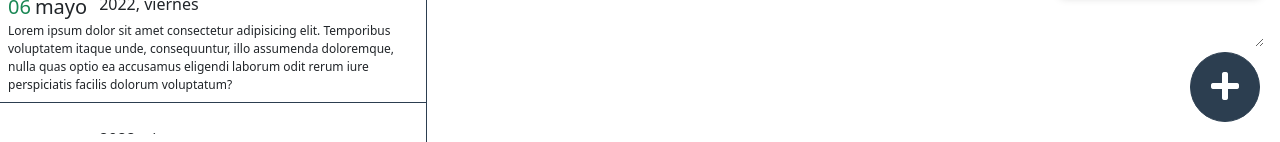
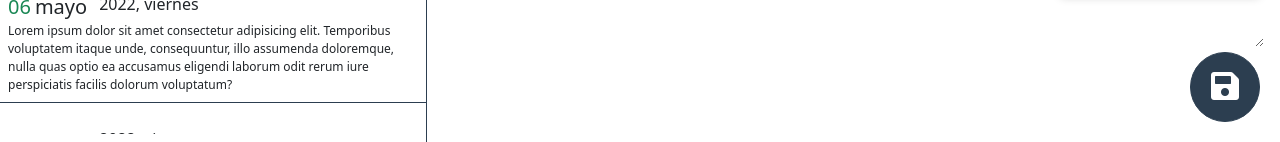
Before and after one commit to HabacucSoto/journal-app, a Vue app: page /#/daybook/1 in a window 1280 px wide. Shown: the part 658-800 px from the top of the page. Built offline with nearby package versions, Linux system fonts and the light colour scheme.

Commit message:
added props: icon to fab component

```diff
--- a/src/modules/daybook/components/Fab.vue
+++ b/src/modules/daybook/components/Fab.vue
@@ -1,11 +1,18 @@
 <template>
     <button class="btn btn-primary">
-        <i class="fa fa-2x fa-plus"></i>
+        <i class="fa fa-2x" :class="icon"></i>
     </button>
 </template>
 
 <script>
 export default {
+    props: {
+        icon: {
+            type: String,
+            required: false,
+            default: 'fa-plus'
+        }
+    },
     name: 'DaybookFab'
 }
 </script>
--- a/src/modules/daybook/views/EntryView.vue
+++ b/src/modules/daybook/views/EntryView.vue
@@ -27,7 +27,7 @@
         <textarea placeholder="¿Qué sucedió hoy?"></textarea>
     </div>
 
-    <Fab />
+    <Fab icon="fa-save" />
 
     <img src="https://i.natgeofe.com/n/2a832501-483e-422f-985c-0e93757b7d84/6.jpg?w=636&h=477"
         alt="entry-image" class="img-thumbnail">
```
